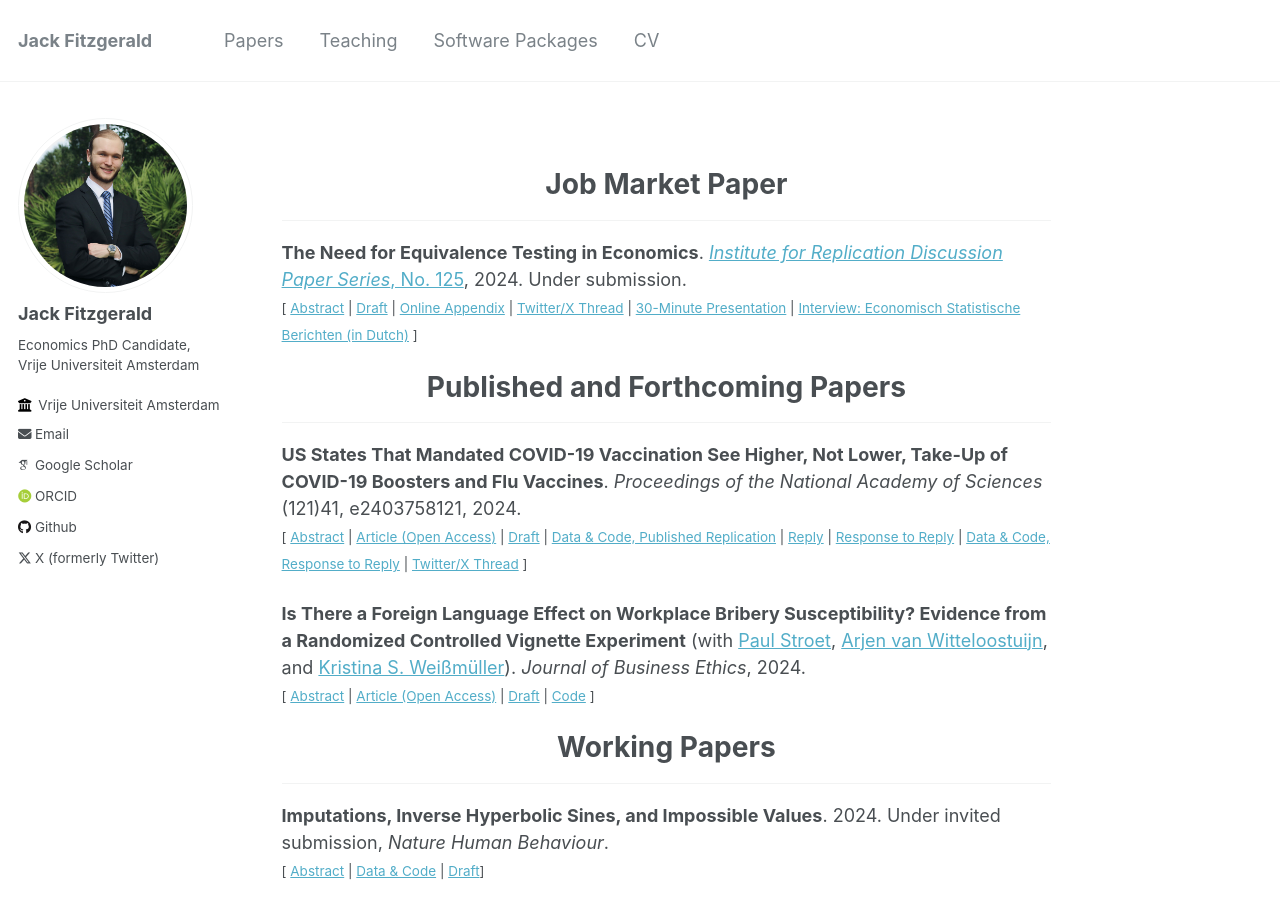
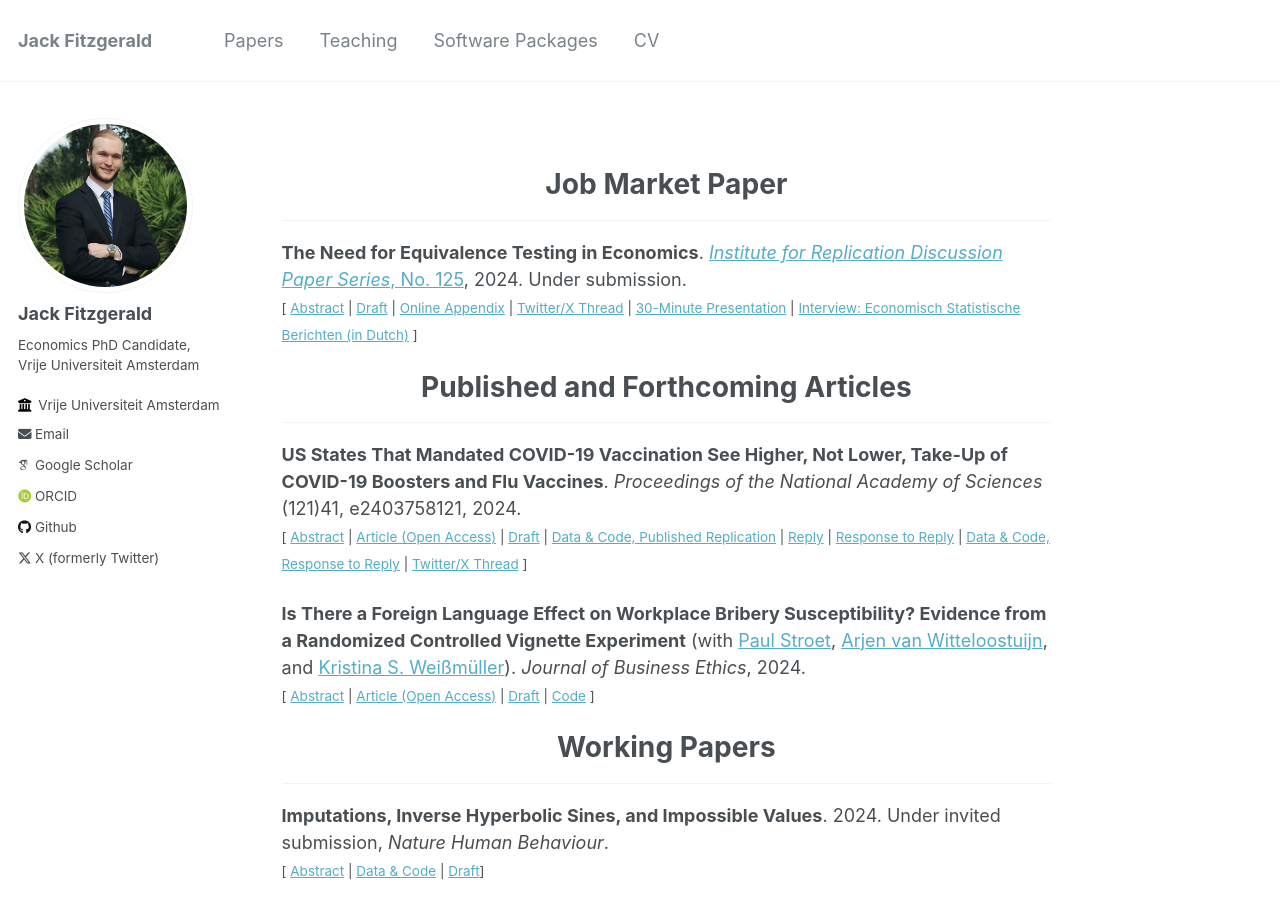
Before and after one commit to jack-fitzgerald/jack-fitzgerald.github.io, a Jekyll site: the page built from _pages/papers.md, in a window 1280 px wide and 900 px high. Built offline with Jekyll 4.4.1, drawn with Linux system fonts in a browser that asks for light colours; some web fonts are replaced.

Commit message:
Update papers.md

```diff
--- a/_pages/papers.md
+++ b/_pages/papers.md
@@ -18,7 +18,7 @@ Equivalence testing can provide statistically significant evidence that economic
 
 </small><br><br/></div>
 
-# <center> Published and Forthcoming Papers </center>
+# <center> Published and Forthcoming Articles </center>
 - - -
 
 **US States That Mandated COVID-19 Vaccination See Higher, Not Lower, Take-Up of COVID-19 Boosters and Flu Vaccines**. *Proceedings of the National Academy of Sciences* (121)41, e2403758121, 2024. <br/>
```
